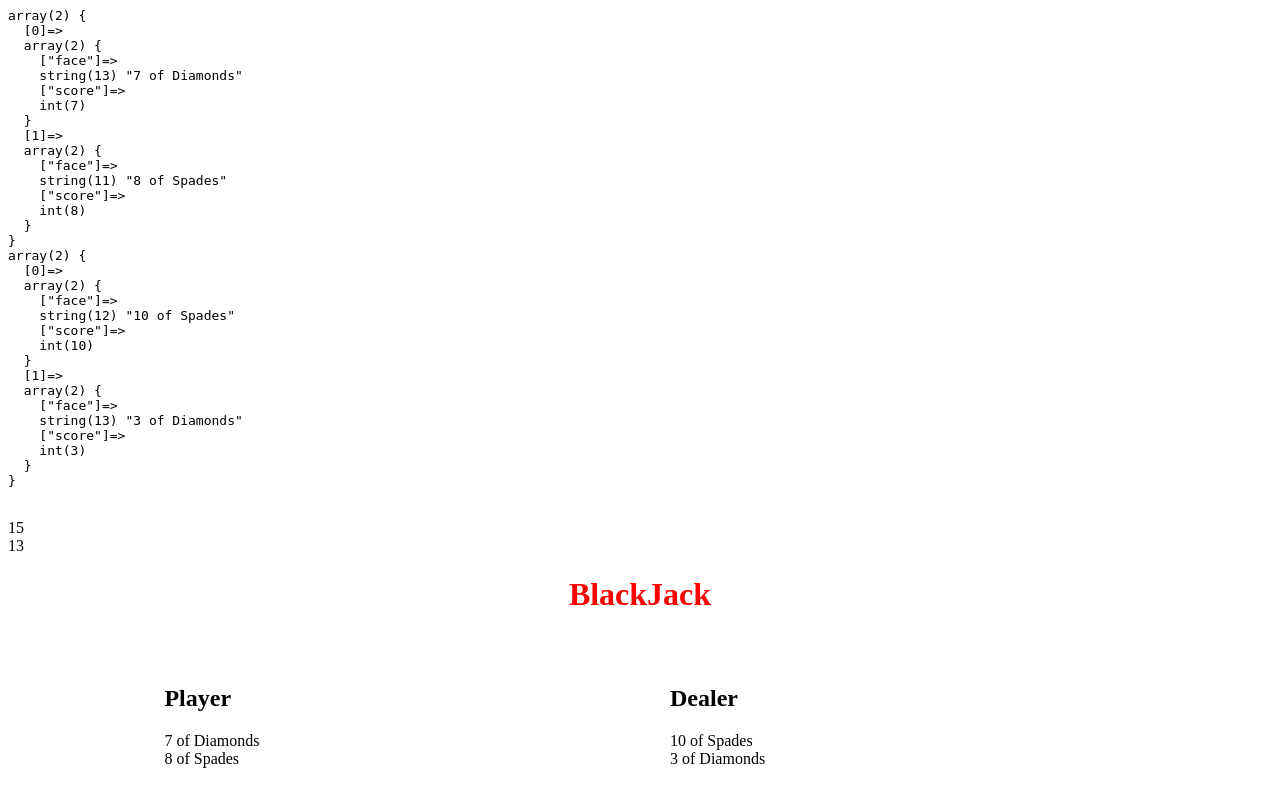
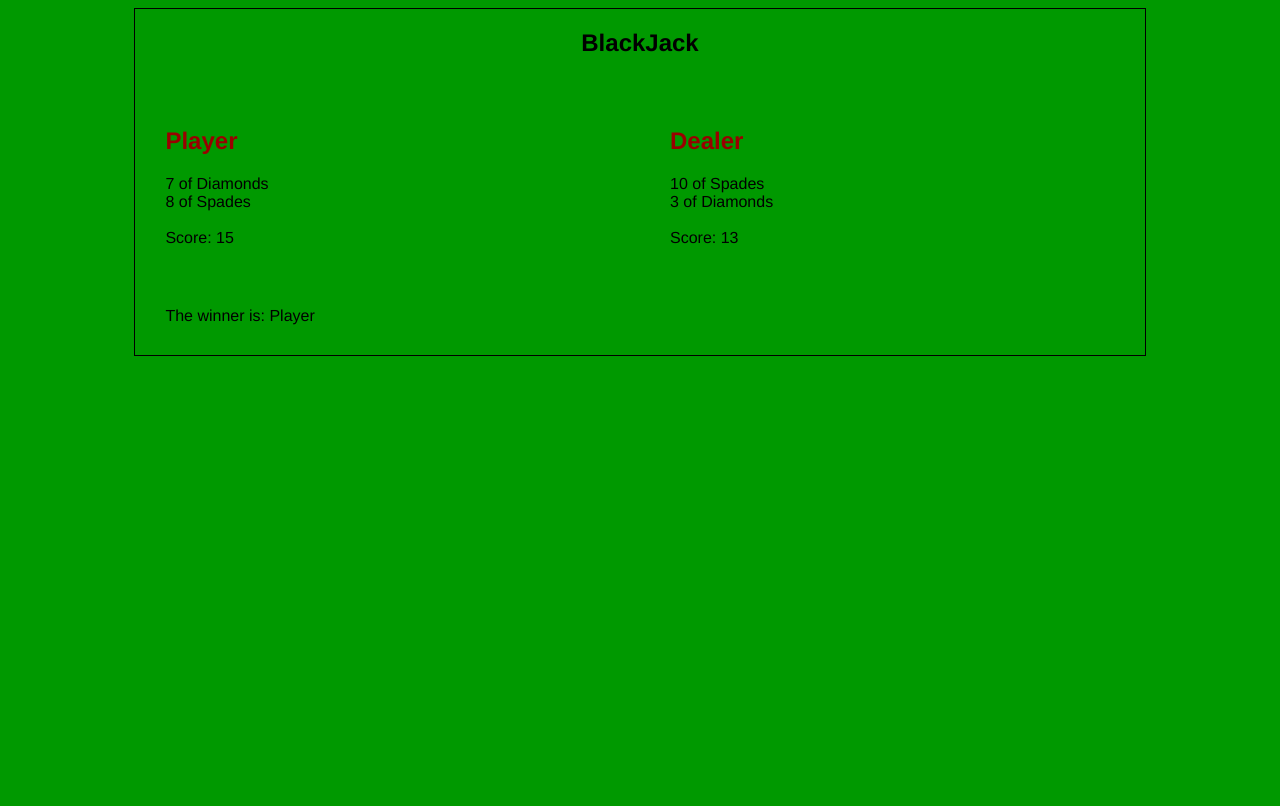
Before and after one commit to robings/BlackJack, a PHP site: page / in a window 1280 px wide. After the commit the page ends 356 px from the top, so only its background shows below. Run offline with PHP 8.4, Linux system fonts and the light colour scheme.

Commit message:
completed display and display of winner

```diff
--- a/index.php
+++ b/index.php
@@ -59,44 +59,55 @@ shuffle($deckOfCards);
 $playerHand = [ $deckOfCards[0], $deckOfCards[2] ];
 $dealerHand = [ $deckOfCards[1], $deckOfCards[3] ];
 
-//remove after testing
-echo '<pre>';
-var_dump($playerHand, $dealerHand);
-echo '</pre>';
-//
-
+//score
 $playerHandScore = $deckOfCards[0]['score'] + $deckOfCards[2]['score'];
 $dealerHandScore = $deckOfCards[1]['score'] + $deckOfCards[3]['score'];
 
-//remove after testing
-echo '<br />' . $playerHandScore;
-echo '<br />' . $dealerHandScore;
-//
-
+/**
+ * builds page display of results of game
+ * @param $playerHandParam
+ * @param $playerScoreParam
+ * @param $dealerHandParam
+ * @param $dealerScoreParam
+ */
 function buildPageDisplay($playerHandParam, $playerScoreParam, $dealerHandParam, $dealerScoreParam) {
     echo '<style>';
     echo '* { box-sizing: border-box; }';
-    echo 'h1 { color: #ff0000; text-align: center; }';
-    echo 'section { width: 80%; margin: 0 auto; overflow: auto; }';
+    echo 'html { font-family: "Helvetica Neue", sans-serif; background-color: #009900}';
+    echo 'h1 { text-align: center; }';
+    echo 'section { width: 80%; margin: 0 auto; overflow: auto; border: 1px solid #000; }';
     echo 'section div { float: left; padding: 30; width: 50%}';
+    echo 'section div.winner { width: 100%; }';
+    echo 'h2 { color: #990000; }';
     echo '</style>';
 
+    echo '<section>';
     echo '<h1>BlackJack</h1>';
-
-    echo '<section>';
     echo '<div class="player">';
     echo '<h2>Player</h2>';
     echo $playerHandParam[0]['face'] . '<br />';
-    echo $playerHandParam[1]['face'] . '<br />';
+    echo $playerHandParam[1]['face'] . '<br /><br />';
+    echo 'Score: ' . $playerScoreParam;
     echo '</div>';
     echo '<div class="dealer">';
     echo '<h2>Dealer</h2>';
     echo $dealerHandParam[0]['face'] . '<br />';
-    echo $dealerHandParam[1]['face'] . '<br />';
+    echo $dealerHandParam[1]['face'] . '<br /><br />';
+    echo 'Score: ' . $dealerScoreParam;
+    echo '</div>';
+    echo '<div class="winner">';
+    echo 'The winner is: ';
+    echo ($playerScoreParam > $dealerScoreParam ? 'Player' : 'Dealer');
     echo '</div>';
     echo '</section>';
-
-
 }
 
 buildPageDisplay($playerHand, $playerHandScore, $dealerHand, $dealerHandScore);
+
+////remove after testing
+//echo '<pre>';
+//var_dump($playerHand, $dealerHand);
+//echo '</pre>';
+//echo '<br />' . $playerHandScore;
+//echo '<br />' . $dealerHandScore;
+////
```
